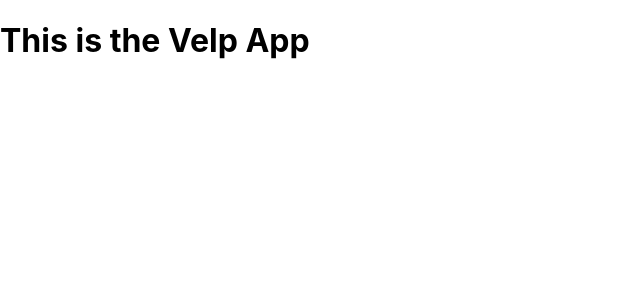
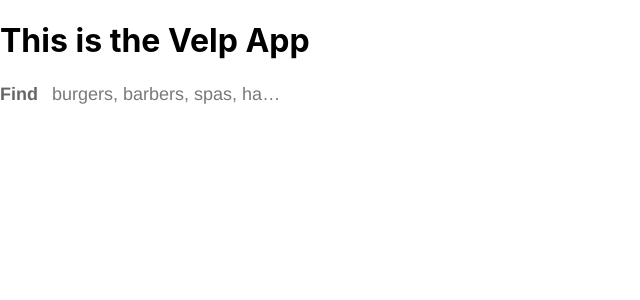
Before and after one commit to dluudevs/velp, a React (Create React App) app: page / in a window 1280 px wide. Shown: the top 300 px of the page, without its empty margins (0-640 px from the left). Built offline with nearby package versions, Linux system fonts and the light colour scheme; no server answers.

Commit message:
created theme object and UI components

```diff
--- a/package.json
+++ b/package.json
@@ -4,13 +4,16 @@
   "private": true,
   "dependencies": {
     "@reduxjs/toolkit": "^1.3.5",
+    "@styled-system/css": "^5.1.5",
     "@testing-library/jest-dom": "^4.2.4",
     "@testing-library/react": "^9.5.0",
     "@testing-library/user-event": "^7.2.1",
     "react": "^16.13.1",
     "react-dom": "^16.13.1",
     "react-redux": "^7.2.0",
-    "react-scripts": "3.4.1"
+    "react-scripts": "3.4.1",
+    "styled-components": "^5.1.0",
+    "styled-system": "^5.1.5"
   },
   "scripts": {
     "start": "react-scripts start",
--- a/src/App.js
+++ b/src/App.js
@@ -1,15 +1,23 @@
 import React, { useEffect } from 'react';
+import { ThemeProvider } from 'styled-components'
+import theme from './theme/theme'
 import { fetchByBusiness } from './utils'
+import SearchBar from './Components/Layout/SearchBar'
 
 function App() {
   useEffect(() => {
-    fetchByBusiness().then(results => console.log(results))
+    fetchByBusiness('food', 'toronto')
+      .then(results => console.log(results))
+    console.log(theme)
   }, [])
 
   return (
-   <div>
-     <h1>This is the Velp App</h1>
-   </div>
+   <>
+     <ThemeProvider theme={theme}>
+      <h1>This is the Velp App</h1>
+      <SearchBar />
+     </ThemeProvider>
+   </>
   );
 }
 
--- /dev/null
+++ b/src/Components/Box.js
@@ -0,0 +1,25 @@
+import styled from 'styled-components'
+import {
+  typography,
+  space,
+  color,
+  layout,
+  flexbox,
+  border,
+  position,
+  shadow,
+  compose,
+} from 'styled-system';
+
+export default styled('div')(
+  compose(
+    typography,
+    space,
+    layout,
+    color,
+    flexbox,
+    border,
+    position,
+    shadow,
+  )
+)
--- /dev/null
+++ b/src/Components/Form/Input.js
@@ -0,0 +1,50 @@
+import React, { useState } from 'react'
+import styled from 'styled-components'
+import { border } from 'styled-system'
+import css from '@styled-system/css'
+import PropTypes from 'prop-types'
+
+const Input = ({
+  className,
+  children,
+  ...inputProps
+}) => {
+  const [ input, setInput ] = useState('')
+
+  return (
+    <input
+      className={className}
+      type="input"
+      value={input}
+      onChange={(e) => setInput(e.target.value)}
+      {...inputProps}
+    />
+  )
+}
+
+Input.propTypes = {
+  className: PropTypes.string.isRequired,
+  children: PropTypes.element,
+}
+
+export default styled(Input)(
+  {
+    overflow: 'hidden',
+    'text-overflow': 'ellipsis',
+    'white-space': 'nowrap',
+    lineHeight: '23px',
+
+    '&::placeholder': {
+      verticalAlign: 'middle'
+    }
+  },
+  css({
+    fontSize: 'regular',
+    fontFamily: 'default',
+    color: 'black',
+    '&::placeholder': {
+      color: 'lightGrey'
+    }
+  }),
+  border,
+);
--- /dev/null
+++ b/src/Components/Form/Label.js
@@ -0,0 +1,25 @@
+import styled from 'styled-components'
+import {
+  compose,
+  color,
+  space,
+  typography,
+  layout,
+  flexbox,
+} from 'styled-system';
+import css from '@styled-system/css'
+
+export default styled('label')(
+  css({
+    fontSize: 'regular',
+    fontFamily: 'default',
+    color: 'grey'
+  }),
+  compose(
+    color,
+    space,
+    typography,
+    layout,
+    flexbox
+  )
+)
--- /dev/null
+++ b/src/Components/Layout/SearchBar.js
@@ -0,0 +1,30 @@
+import React from 'react'
+import Input from '../Form/Input'
+import Label from '../Form/Label'
+import Box from '../Box'
+
+const SearchBar = () => {
+  return (
+    <Box
+      display="flex"
+      alignItems="center"
+    >
+      <Label
+        htmlFor="search"
+        mr="12px"
+        // maybe create a variant for the styles below
+        fontWeight="700"
+        lineHeight="23px"
+      >
+        Find
+      </Label>
+      <Input
+        name="search"
+        placeholder="burgers, barbers, spas, handymen"
+        border="none"
+      />
+    </Box>
+  )
+}
+
+export default SearchBar;
--- /dev/null
+++ b/src/theme/theme.js
@@ -0,0 +1,24 @@
+//add lineheight
+// add themecontext
+
+const breakpoints = ['768px', '992px', '1200px'];
+
+const colors = {
+  black: '#333333',
+  lightGrey: '#797979',
+  grey: '#666666'
+}
+
+const fonts = {
+  default: 'Helvetica Neue'
+}
+const fontSizes = {
+  regular: '18px'
+}
+
+export default {
+  breakpoints,
+  colors,
+  fontSizes,
+  fonts
+}
--- a/src/utils/index.js
+++ b/src/utils/index.js
@@ -1,5 +1,5 @@
-export const fetchByBusiness = async () => {
-  const response = await fetch(`${process.env.REACT_APP_API_URL_CORS}businesses/search?term=food&location=toronto`, {
+export const fetchByBusiness = async (term, location) => {
+  const response = await fetch(`${process.env.REACT_APP_API_URL_CORS}businesses/search?term=${term}&location=${location}`, {
     method: 'GET',
     headers: {
       'Authorization': `Bearer ${process.env.REACT_APP_API_KEY}`
```
Also changed, not shown: src/Components/Form/InputWithLabel.js (added), 1 other file (tests, documents, lock files or other folders).
